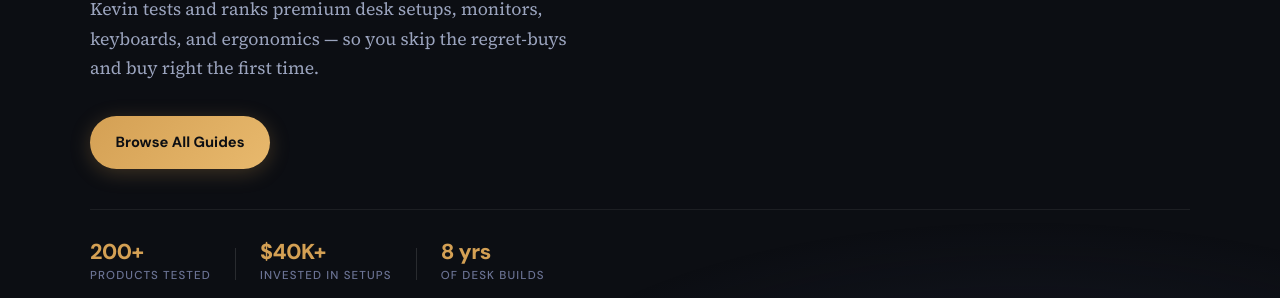
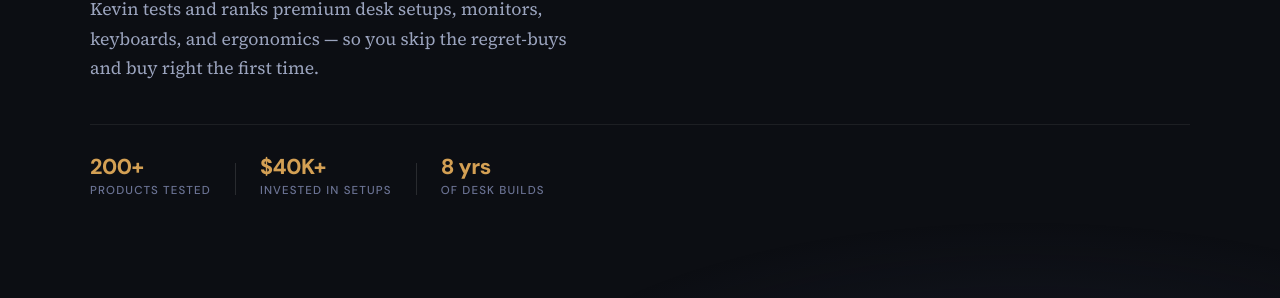
Before and after one commit to kthree0213/best-desk-setup, a plain HTML site: page index.html in a window 1280 px wide. Shown: the part 354-652 px from the top of the page. Drawn offline with Linux system fonts and the light colour scheme.

Commit message:
Remove Browse All Guides button from hero

```diff
--- a/assets/style.css
+++ b/assets/style.css
@@ -143,9 +143,6 @@ a:hover { color: var(--accent-hover); }
   max-width: 52ch;
   line-height: 1.7;
 }
-.hero-actions { margin-top: 2rem; }
-
-/* ── Hero Stats Bar ── */
 .hero-stats {
   display: flex;
   align-items: center;
--- a/index.html
+++ b/index.html
@@ -41,9 +41,6 @@
   Kevin tests and ranks premium desk setups, monitors, keyboards, and ergonomics —
   so you skip the regret-buys and buy right the first time.
 </p>
-<div class="hero-actions">
-  <a class="btn btn-primary" href="#articles">Browse All Guides</a>
-</div>
 <div class="hero-stats">
   <div class="stat"><span class="stat-num">200+</span><span class="stat-label">Products Tested</span></div>
   <div class="stat-divider"></div>
```
